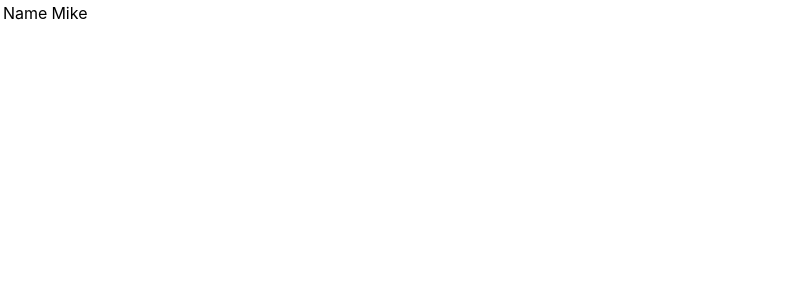
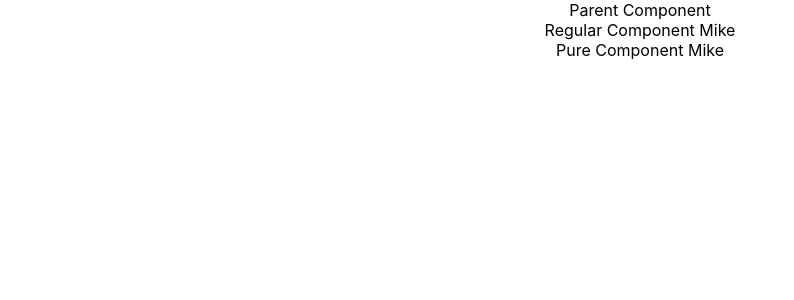
Before and after one commit to wildfoxcard/lessons-react, a React (Create React App) app in the folder reactjs/hello-world/: page / in a window 1280 px wide. Shown: the top 300 px of the page, without its empty margins (0-794 px from the left). Built offline with nearby package versions, Linux system fonts and the light colour scheme.

Commit message:
26th video completed

```diff
--- a/reactjs/hello-world/src/App.js
+++ b/reactjs/hello-world/src/App.js
@@ -19,12 +19,14 @@
 // import Form from './components/Form'
 // import LifecycleA from './components/LifecycleA'
 // import FragmentDemo from './components/FragmentDemo'
-import Table from './components/Tables'
+// import Table from './components/Tables'
+import ParentComp from './components/ParentComp';
 
 function App() {
   return (
     <div className="App">
-      <Table />
+      <ParentComp />
+      {/* <Table /> */}
       {/* <FragmentDemo /> */}
       {/* <LifecycleA /> */}
       {/* <Form /> */}
--- /dev/null
+++ b/reactjs/hello-world/src/components/ParentComp.js
@@ -0,0 +1,35 @@
+import React, { Component } from 'react'
+import PureComp from './PureComp'
+import RegComp from './RegComp'
+
+
+class ParentComp extends Component {
+    constructor(props) {
+        super(props)
+
+        this.state = {
+            name: "Mike"
+        }
+    }
+
+    componentDidMount() {
+        setInterval(() => {
+            this.setState({
+                name: "Mike"
+            })
+        }, 2000)
+    }
+
+    render() {
+        console.log("**********Parent Comp Render****************")
+        return (
+            <div>
+                Parent Component
+                <RegComp name={this.state.name} />
+                <PureComp name={this.state.name} />
+            </div>
+        )
+    }
+}
+
+export default ParentComp
--- /dev/null
+++ b/reactjs/hello-world/src/components/PureComp.js
@@ -0,0 +1,16 @@
+import React, { PureComponent } from 'react'
+
+export class PureComp extends PureComponent {
+
+    render() {
+        console.log("**********Pure Comp Render****************")
+
+        return (
+            <div>
+                Pure Component {this.props.name}
+            </div>
+        )
+    }
+}
+
+export default PureComp
--- /dev/null
+++ b/reactjs/hello-world/src/components/RegComp.js
@@ -0,0 +1,14 @@
+import React, { Component } from 'react'
+
+class RegComp extends Component {
+    render() {
+        console.log("**********Reg Comp Render****************")
+        return (
+            <div>
+                Regular Component {this.props.name}
+            </div>
+        )
+    }
+}
+
+export default RegComp
```
Also changed, not shown: 1 other file (tests, documents, lock files or other folders).
